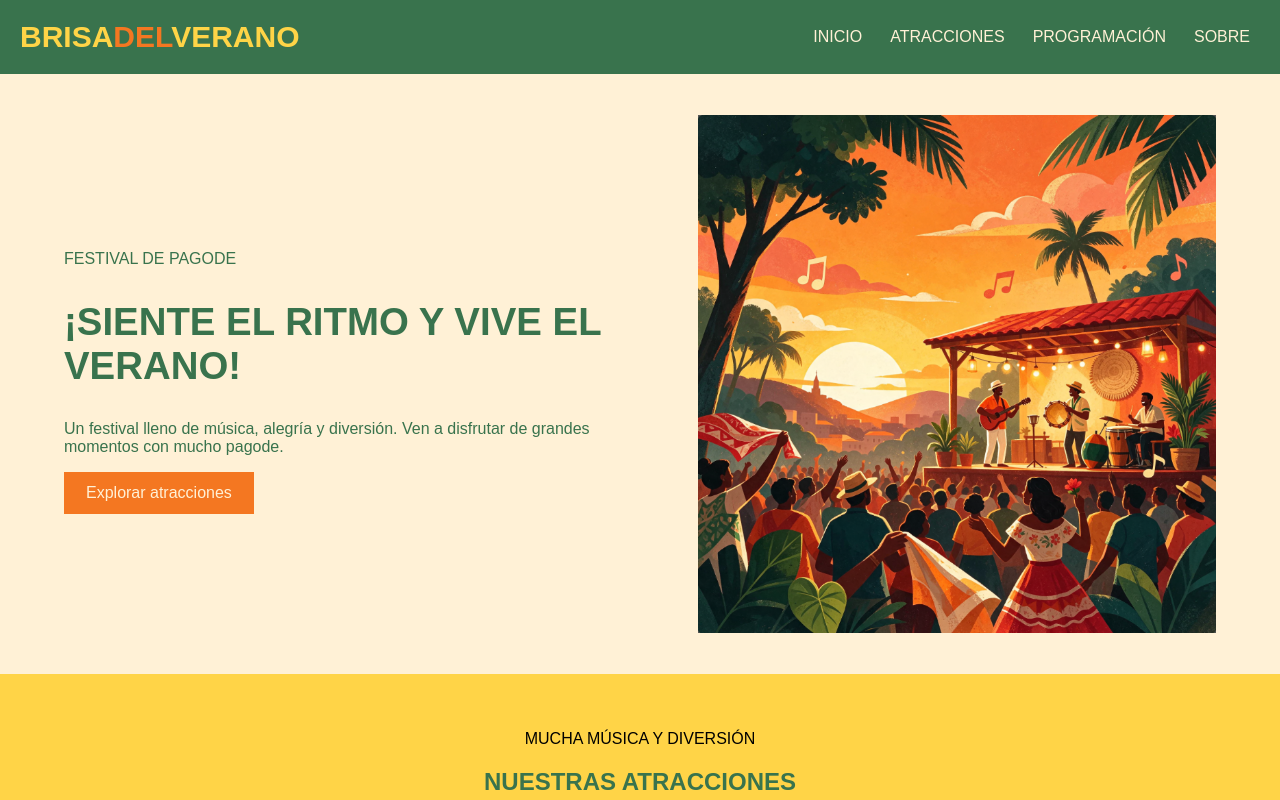
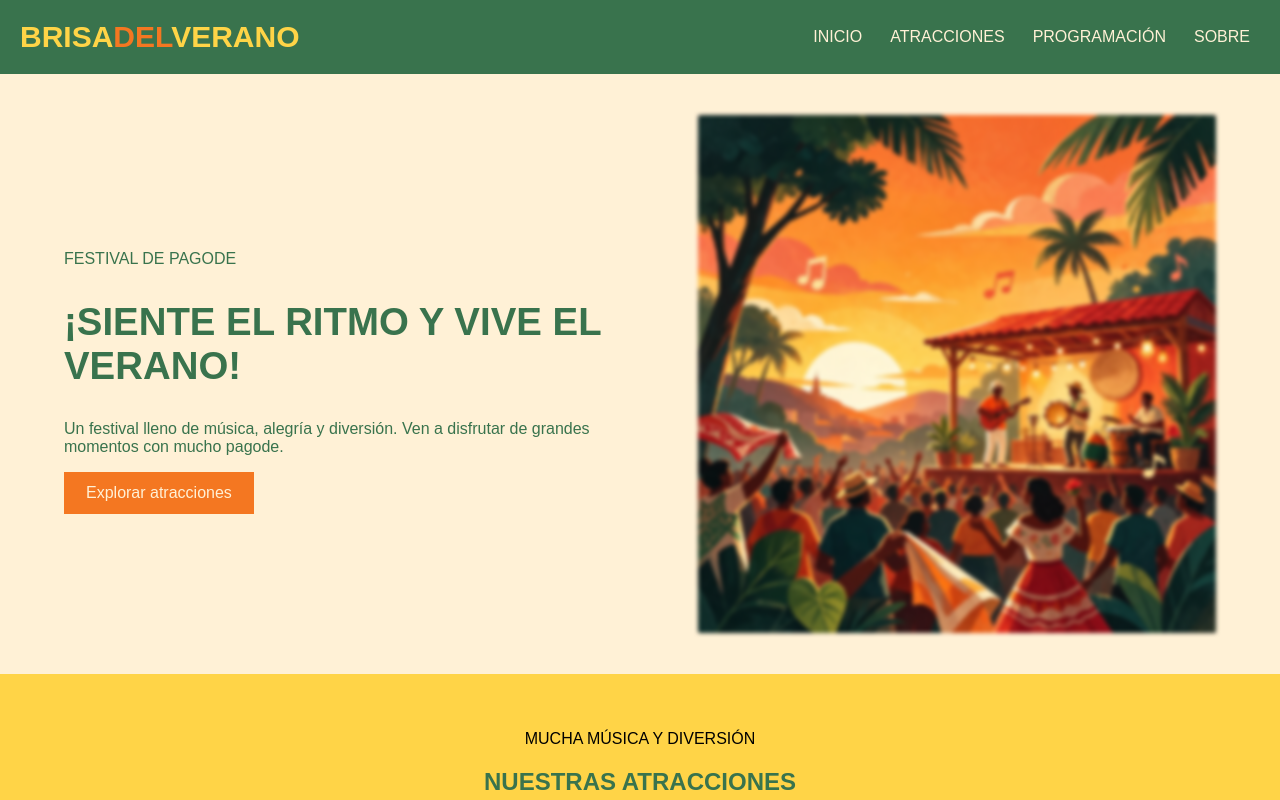
Before and after one commit to Nyke11/2_TERMO, a website: page LIMA/RECUPERATIVA/index.html in a window 1280 px wide. Shown: the top 800 px of the page. Drawn offline with Linux system fonts and the light colour scheme.

Commit message:
25.11.2026

```diff
--- a/LIMA/RECUPERATIVA/style.css
+++ b/LIMA/RECUPERATIVA/style.css
@@ -105,7 +105,7 @@ img {
     transition: filter 0.3s;
 }
 
-.banner-imagem:hover img {
+.banner-imagem img {
     filter: blur(2px);
 }
 
```
